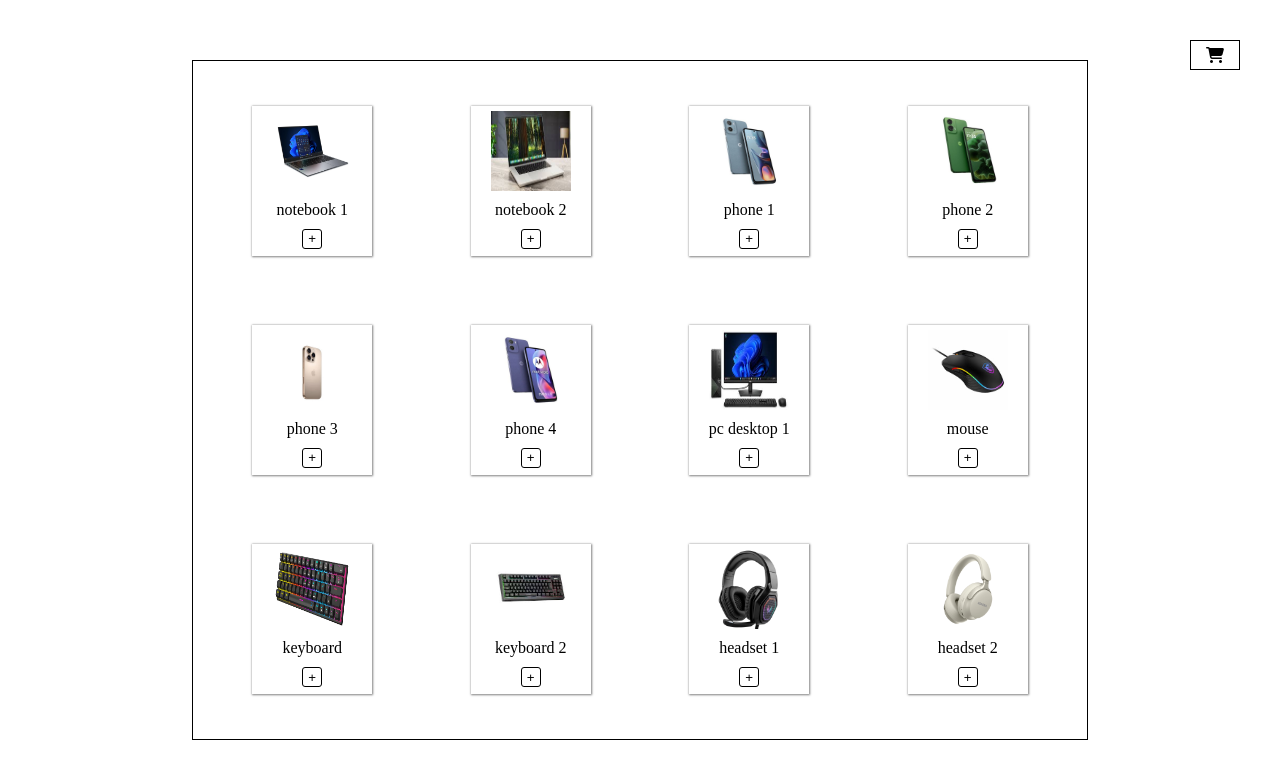
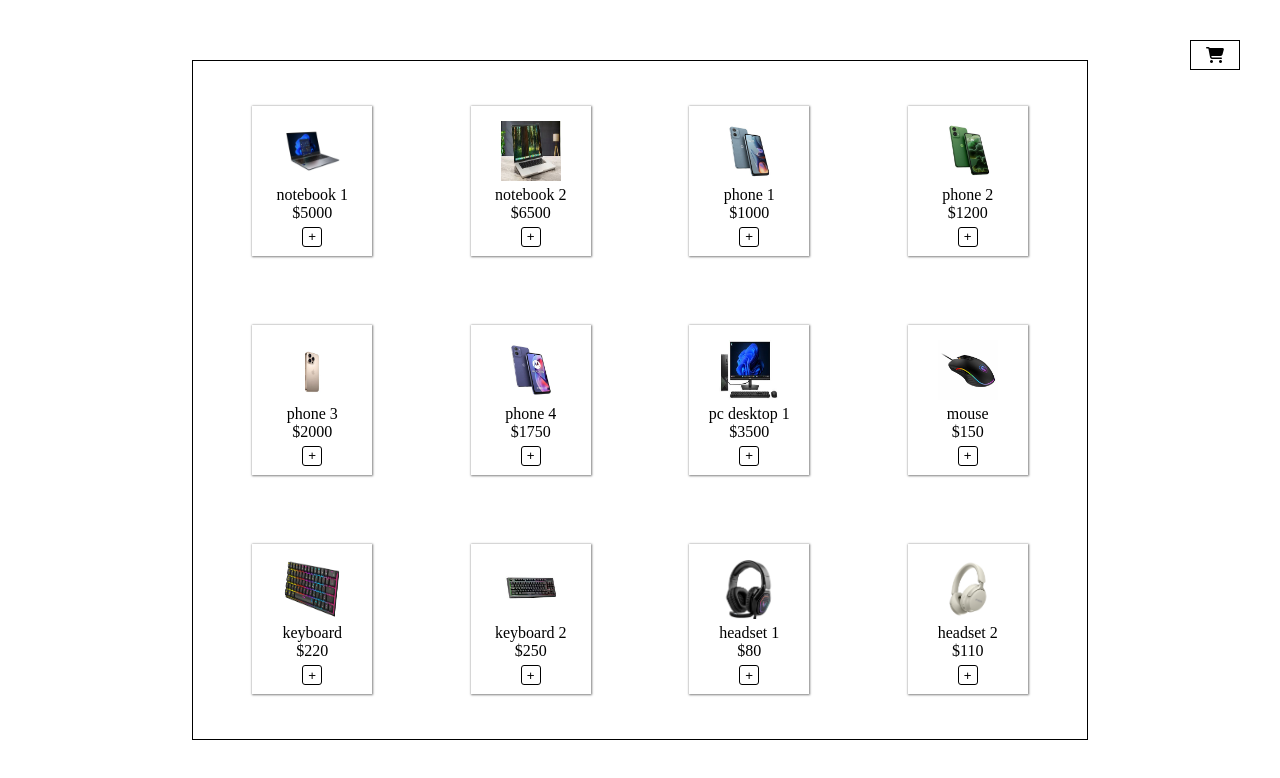
Before and after one commit to matiasmoscone1/Ejercicios-Typescript, a React (Vite) app in the folder Ejercicio-5/: page / in a window 1280 px wide. Shown: the top 778 px of the page. Built offline with nearby package versions, Linux system fonts and the light colour scheme.

Commit message:
Mejorando ejercicio-5

```diff
--- a/Ejercicio-5/src/Products/Products.tsx
+++ b/Ejercicio-5/src/Products/Products.tsx
@@ -1,16 +1,89 @@
 
-const images = ["notebook_1.jpg", "notebook_2.jpg", "phone_1.jpg", "phone_2.jpg",
-"phone_3.jpg", "phone_4.jpg", "pc_desktop_1.jpg", "mouse.jpg", "keyboard.jpg",
-"keyboard_2.jpg", "headset_1.jpg", "headset_2.jpg"];
+const products = [{
+        id: 0,
+        name: "notebook_1",
+        price: 5000,
+        imgName: "notebook_1.jpg"
+    },
+    {
+        id: 1,
+        name: "notebook_2",
+        price: 6500,
+        imgName: "notebook_2.jpg"
+    },
+    {
+        id: 2,
+        name: "phone_1",
+        price: 1000,
+        imgName: "phone_1.jpg"
+    },
+    {
+        id: 3,
+        name: "phone_2",
+        price: 1200,
+        imgName: "phone_2.jpg"
+    },
+    {
+        id: 4,
+        name: "phone_3",
+        price: 2000,
+        imgName: "phone_3.jpg"
+    },
+    {
+        id: 5,
+        name: "phone_4",
+        price: 1750,
+        imgName: "phone_4.jpg"
+    },
+    {
+        id: 6,
+        name: "pc_desktop_1",
+        price: 3500,
+        imgName: "pc_desktop_1.jpg"
+    },
+    {
+        id: 7,
+        name: "mouse",
+        price: 150,
+        imgName: "mouse.jpg"
+    },
+    {
+        id: 8,
+        name: "keyboard",
+        price: 220,
+        imgName: "keyboard.jpg"
+    },
+    {
+        id: 9,
+        name: "keyboard_2",
+        price: 250,
+        imgName: "keyboard_2.jpg"
+    },
+    {
+        id: 10,
+        name: "headset_1",
+        price: 80,
+        imgName: "headset_1.jpg"
+    },
+    {
+        id: 11,
+        name: "headset_2",
+        price: 110,
+        imgName: "headset_2.jpg"
+    },
+]
 
 const Products = () => {
 
 
     return(<div className="products-container">
-        {images.map((imgName, i) => {
+        {products.map((product, i) => {
             return(<div key={i} className="img-container">
-                <img src={`../public/images/${imgName}`} alt=""/>
-                <span>{imgName.split(".")[0].replaceAll("_", " ")}</span>
+                <img src={`../public/images/${product.imgName}`} alt=""/>
+                <div className="info-product">
+                    <span>{product.imgName.split(".")[0].replaceAll("_", " ")}</span>
+                    <span>${product.price}</span>
+                </div>
                 <div>
                     <button>+</button>
                 </div>
--- a/Ejercicio-5/src/css/index.css
+++ b/Ejercicio-5/src/css/index.css
@@ -35,7 +35,7 @@
   flex-direction: column;
   justify-content: start;
   align-items: center;
-  gap: 10px;
+  gap: 5px;
   transition: 0.3s ease;
 }
 
@@ -45,9 +45,16 @@
 }
 
 .img-container img{
-  width: 80px;
-  height: 80px;
-  margin-top: 5px;
+  width: 60px;
+  height: 60px;
+  margin-top: 15px;
+}
+
+.info-product{
+  display: flex;
+  flex-direction: column;
+  justify-content: center;
+  align-items: center;
 }
 
 .img-container button{
```
